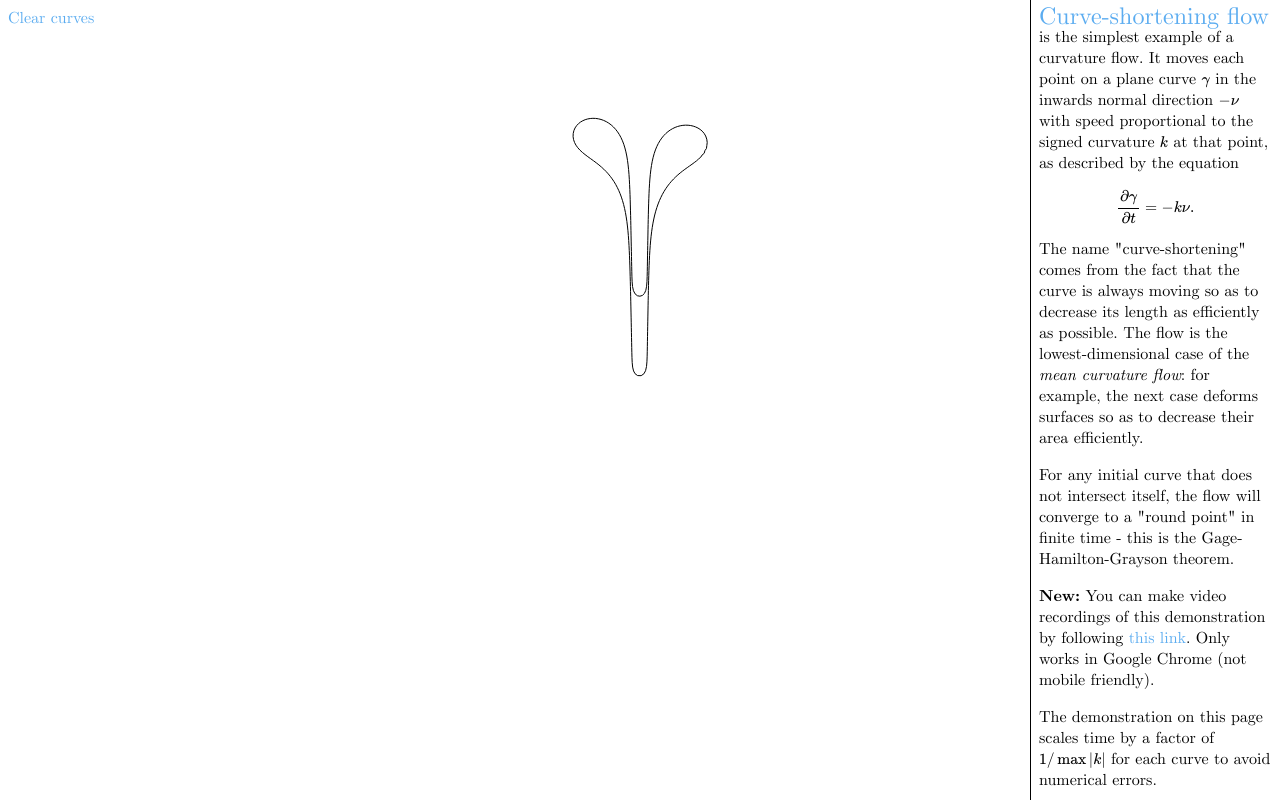
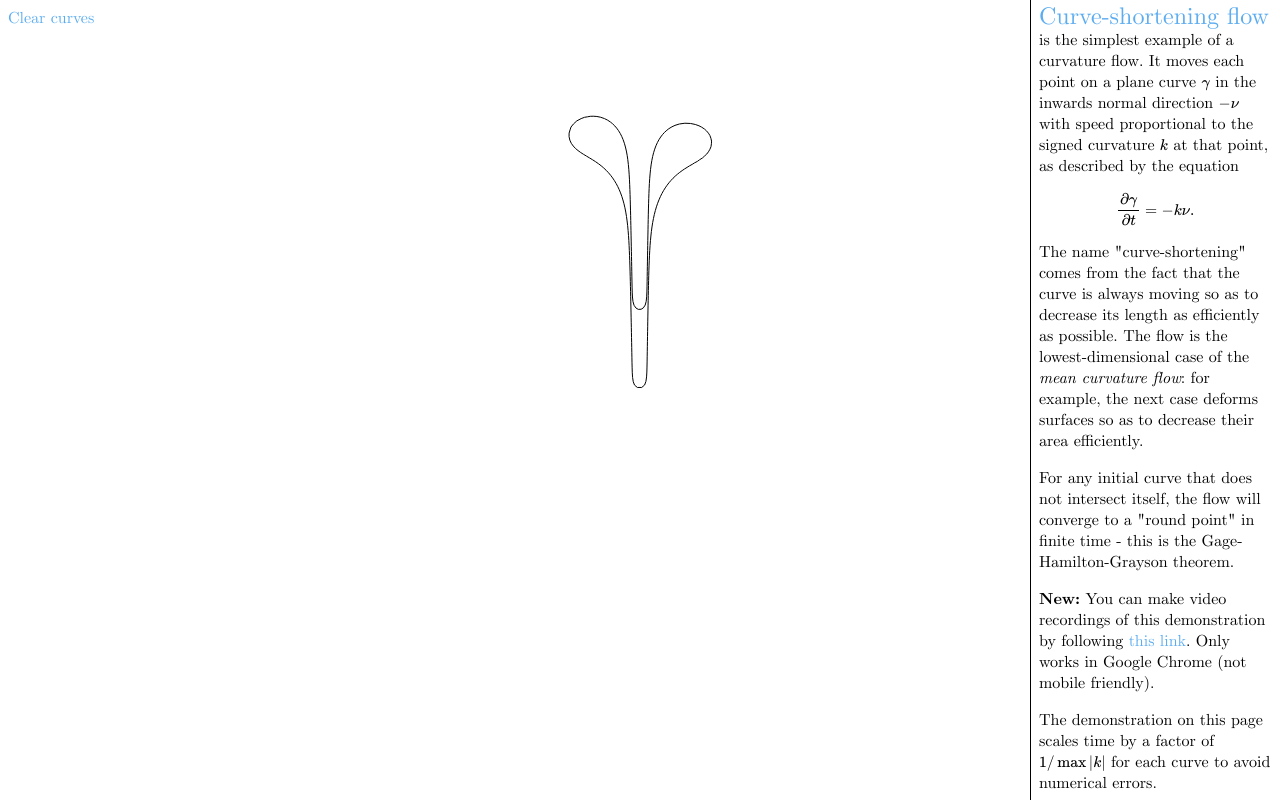
Before and after one commit to acarapetis/curve-shortening-demo, a website with bundled scripts: page index.html in a window 1280 px wide. Built offline with nearby package versions, Linux system fonts and the light colour scheme.

Commit message:
somewhat BROKEN: continued refactor

```diff
--- a/CircularList.js
+++ b/CircularList.js
@@ -38,8 +38,14 @@ export class CircularList {
         this._data.splice(0, startLength, ...values.slice(endLength));
     }
 
-    *[Symbol.iterator]() {
-        for (let v of this._data) yield v;
+    filter(fn) {
+        return new this.constructor(this._data.filter(
+            (x,i) => fn(x,i,this.neighbourhood(i))
+        ));
+    }
+
+    [Symbol.iterator]() {
+        return this._data.values();
     }
 
     *neighbourhoods() {
@@ -53,10 +59,13 @@ export class CircularList {
     }
 
     map(fn) {
-        return new CircularList(
+        return new this.constructor(
             this._data.map((x,i) => fn(x,i,this.neighbourhood(i)))
         )
     }
+
+    max() { return Math.max(...this._data); }
+    min() { return Math.min(...this._data); }
 }
 
 // A sensible modulo:
@@ -64,11 +73,3 @@ export class CircularList {
 function mod(k,n) {
     return (k%n + n)%n;
 }
-
-class Curve {
-    constructor(data = []) {
-        this.points = new CircularList(data);
-    }
-}
-
-window.CircularList = CircularList;
--- a/csf.js
+++ b/csf.js
@@ -2,8 +2,10 @@
 // This software is licensed under the MIT license.
 // See COPYING for more details.
 
-import {flowArray} from './flow.js';
+import {reparametrizedCSF, remesh,clean} from './flow.js';
 import {renderClosedCurve, renderPath} from './graphics.js';
+import {scale,curvature,add,subtract,squaredLength} from './geometry.js';
+import {CircularList} from './CircularList.js';
 
 // {{{ Setup
 var canvas = document.querySelector('canvas');
@@ -17,9 +19,6 @@ var drawing = false;
 var fresh_curve = [];
 var curves = [];
 var dt = 1;
-
-const toPairs = a => a.map(({x,y}) => [x,y]);
-const fromPairs = a => a.map(([x,y]) => ({x,y}));
 
 ctx.fillCircle = function(x,y,r) {
     this.beginPath();
@@ -48,15 +47,7 @@ var resize = function() {
 };
 // }}}
 
-// {{{ point distance functions for convenience
-var d2 = function(a,b) {
-    var dx = a.x - b.x;
-    var dy = a.y - b.y;
-    return dx*dx+dy*dy;
-};
-
-var len2 = function(a) { return d2(a,{x:0,y:0}); };
-// }}}
+const d2 = (a,b) => squaredLength(subtract(a,b));
 
 // {{{ Input Handling
 window.addEventListener('resize', resize);
@@ -64,10 +55,10 @@ window.addEventListener('orientationchange', resize);
 
 var mousemove = function(evt) {
     var rect = canvas.getBoundingClientRect();
-    raw_mouse = {
-        x: (evt.clientX-rect.left)/(rect.right-rect.left)*canvas.width,
-        y: (evt.clientY-rect.top)/(rect.bottom-rect.top)*canvas.height
-    };
+    raw_mouse = [
+        (evt.clientX-rect.left)/(rect.right-rect.left)*canvas.width,
+        (evt.clientY-rect.top)/(rect.bottom-rect.top)*canvas.height,
+    ];
     if (drawing && d2(raw_mouse,fresh_curve[fresh_curve.length - 1]) > seglength*seglength) fresh_curve.push(raw_mouse);
 };
 
@@ -98,22 +89,18 @@ function mouseup(e) {
     var p = fresh_curve[0];
     while(d2(p,fresh_curve[fresh_curve.length-1]) > seglength*seglength) {
         var q = fresh_curve[fresh_curve.length-1];
-        var d = { x: p.x - q.x, y: p.y - q.y };
-        var l = Math.pow(len2(d),1/2);
-        fresh_curve.push({
-            x: q.x + d.x * seglength / l,
-            y: q.y + d.y * seglength / l
-        });
+        var d = subtract(p,q);
+        var l = Math.pow(squaredLength(d),1/2);
+        fresh_curve.push(add(q,scale(d,seglength/l)));
     }
-    curves.push(fresh_curve);
+    curves.push(new CircularList(fresh_curve));
 }
 canvas.addEventListener('mouseup', mouseup);
 canvas.addEventListener('touchend', mouseup);
-
 // }}}
 
-// {{{ The "one giant function" design pattern
 var tick = function() {
+    requestAnimationFrame(tick);
     ticks++;
 
     if (ticks == 1) { // first tick
@@ -122,12 +109,12 @@ var tick = function() {
         var curve = [];
         for (var i = 0; i < N; i++) {
             var x = canvas.width/2 + canvas.width*(0.05 * Math.cos(2*Math.PI*i/N));
-            curve.push({
-                x: x + 0.2*canvas.width*Math.pow(Math.cos(2*Math.PI*i/N),101),
-                y: canvas.height * (0.15 + 0.05 * Math.sin(2*Math.PI*i/N) + 0.05*Math.sin(x/5) + 0.7 * Math.pow(Math.sin(2*Math.PI*i/N), 150))
-            });
+            curve.push([
+                x + 0.2*canvas.width*Math.pow(Math.cos(2*Math.PI*i/N),101),
+                canvas.height * (0.15 + 0.05 * Math.sin(2*Math.PI*i/N) + 0.05*Math.sin(x/5) + 0.7 * Math.pow(Math.sin(2*Math.PI*i/N), 150))
+            ]);
         }
-        curves.push(curve);
+        curves.push(new CircularList(curve));
     }
 
     // Clear screen and draw text
@@ -135,7 +122,7 @@ var tick = function() {
 
     ctx.fillStyle = 'black';
     ctx.textAlign  = 'center';
-    ctx.textBaseline='top';
+    ctx.textBaseline = 'top';
     if (curves.length == 0 && !drawing) {
         ctx.font = '40px Computer Modern Serif';
         ctx.fillText('Draw a closed curve',canvas.width/2, 10);
@@ -148,95 +135,31 @@ var tick = function() {
 
     // If user is currently drawing a curve, show it in grey.
     ctx.fillStyle = 'darkgrey';
-    if (drawing) renderPath(toPairs(fresh_curve), ctx, 0.25);
+    if (drawing) renderPath(fresh_curve, ctx, 0.25);
     ctx.fillStyle = 'black';
 
-    for (var j = 0; j < curves.length; j++) {
-        if (curves[j].length < 5) curves.splice(j,1); // If curve has less than 5 vertices, destroy it.
-        if (j == curves.length) break;
-        var cu = curves[j];
+    curves = curves.filter(cu => cu.length >= 5)
+    for (let [j,cu] of curves.entries()) {
+        cu = cu.filter(([x,y]) => isFinite(x) && isFinite(y));
 
-        // Remove any vertices with infinite coordinates
-        for (var i = 0; i < cu.length; i++) {
-            var a = cu[i];
-            if (!(isFinite(a.x) && isFinite(a.y))) {
-                cu.splice(i--,1);
-            }
-        }
+        remesh(cu, seglength);
+        clean(cu);
 
-        // Remesh: Redivide curve to keep nodes evenly distributed
-        for (var i = 0; i < cu.length; i++) {
-            var a = cu[i];
-            var bi = (i < cu.length - 1 ? i+1 : 0), b = cu[bi];
-
-            var dx = b.x - a.x;
-            var dy = b.y - a.y;
-
-            var dr2 = dx*dx + dy*dy;
-            if (dr2 > 4*seglength*seglength) {
-                // If vertices are too far apart, add a new vertex in between
-                var dr = Math.pow(dr2, 1/2);
-                cu.splice(1+i,0,{
-                    x: a.x + seglength * dx/dr,
-                    y: a.y + seglength * dy/dr
-                });
-            }
-
-            else if (cu.length > 4 && dr2 * 4 < seglength * seglength) {
-                // If vertices are too close, remove one of them
-                cu.splice(i--,1);
-            }
-        }
-
-        // Compute maximum curvature and remove any discrete cusps (i.e. consecutive vertices a b c with a=c)
-        var maxkappa = 0;
-        var mean = {x:0, y:0};
-        for (var i = 0; i < cu.length; i++) {
-            var a  = cu[i];
-            var bi = (i < cu.length - 1 ? i+1 : 0),              b = cu[bi];
-            var ci = (i < cu.length - 2 ? i+2 : i+2-cu.length),  c = cu[ci];
-
-            var dx = b.dx = 0.5*(c.x - a.x);
-            var dy = b.dy = 0.5*(c.y - a.y);
-            var ddx = b.ddx = c.x - 2*b.x + a.x;
-            var ddy = b.ddy = c.y - 2*b.y + a.y;
-
-            var dr2 = b.dr2 = dx*dx + dy*dy;
-
-            if (dr2 == 0) {
-                // We have a double-back, remove it and continue
-                cu.splice(i--,2);
-                continue;
-            }
-
-            var kappa = b.kappa = (dx * ddy - dy * ddx)/Math.pow(dr2,3/2);
-
-            if (Math.abs(kappa) > maxkappa) maxkappa = Math.abs(kappa);
-
-            mean.x += b.x;
-            mean.y += b.y;
-        }
-
-        mean.x /= cu.length;
-        mean.y /= cu.length;
+        let maxkappa = curvature(cu).max();
 
         // Flow
-        cu = curves[j] = fromPairs(
-            flowArray(toPairs(cu),dt/maxkappa)
-        );
+        cu = curves[j] = cu.map(reparametrizedCSF(dt/maxkappa));
 
-        renderClosedCurve(new CircularList(toPairs(cu)),ctx);
+        // Render
+        renderClosedCurve(cu,ctx);
 
         // Destroy curve if it is too small or curvature is too extreme
         if (maxkappa > 5000 || curves[j].length < 5) curves.splice(j--,1);
     }
 };
-// }}}
 
-// {{{ bombs away
 window.addEventListener('load',function() {
     resize();
-    setInterval(tick, 15);
+    tick();
     MathJax.Hub.Queue(resize);
 });
-// }}}
--- a/flow.js
+++ b/flow.js
@@ -2,7 +2,7 @@
 // This software is licensed under the MIT license.
 // See COPYING for more details.
 
-import {add, subtract, scale, squaredLength} from './geometry.js';
+import {add, subtract, scale, squaredLength, equals} from './geometry.js';
 import {CircularList} from './CircularList.js';
 
 // Forward Euler approximation to CSF with tangential reparametrization
@@ -19,3 +19,31 @@ export function flowArray(array, dt) {
         (new CircularList(array)).map(reparametrizedCSF(dt))
     );
 }
+
+export function remesh(cu,seglength) {
+    // Remesh: Redivide curve to keep nodes evenly distributed
+    for (let i = 0; i < cu.length; i++) {
+        const a = cu.get(i);
+        const b = cu.get(i+1);
+        const displacement = subtract(b,a);
+        const dr2 = squaredLength(displacement);
+
+        if (dr2 > 4*seglength*seglength) {
+            // If vertices are too far apart, add a new vertex in between
+            cu.splice(1+i, 0,
+                add(a, scale(displacement, seglength * dr2 ** (-1/2)))
+            );
+        }
+
+        else if (cu.length > 4 && dr2 * 4 < seglength**2) {
+            // If vertices are too close, remove one of them
+            cu.splice(i--,1);
+        }
+    }
+}
+
+export function clean(cu) {
+    for (let i = 0; i < cu.length; i++) {
+        if (equals(cu.get(i), cu.get(i+2))) cu.splice(i--,2);
+    }
+}
--- a/geometry.js
+++ b/geometry.js
@@ -2,27 +2,42 @@
 // This software is licensed under the MIT license.
 // See COPYING for more details.
 
-// These helper functions perform simple operations on vectors
+// These helper functions perform simple operations on 2D vectors
 // represented as javascript arrays.
 // For example, |2u+v+w|^2 would be written
 // squaredLength(add(scale(u,2),v,w)).
 
 export function add(...vs) {
     return vs.reduce(
-        (acc,v) => acc.map((x,i) => x + v[i])
+        ([u,v],[x,y]) => [u+x,v+y]
     );
 }
 
-export function subtract(v1,v2) {
-    return v1.map((x,i) => x - v2[i]);
+export function subtract([u,v],[x,y]) {
+    return [u-x,v-y];
 }
 
-export function scale(v,c) {
-    return v.map(x => x*c);
+export function scale([x,y],c) {
+    return [x*c,y*c];
 }
 
-export function squaredLength(v) {
-    return v
-        .map(x => x*x)
-        .reduce((acc,x) => acc+x);
+export function squaredLength([x,y]) {
+    return x*x+y*y;
 }
+
+export function cross([u,v],[x,y]) {
+    return u*y - v*x;
+}
+
+export function equals([u,v],[x,y]) {
+    return u == x && v == y;
+}
+
+export function curvature(curve) {
+    return curve.map((p,i,x) => {
+        const twiceDisplacement = subtract(x(1),x(-1));
+        const laplacian = add(x(1), x(-1), scale(x(0),-2));
+        const dr2 = squaredLength(subtract(x(1),x(-1))) * 0.25;
+        return 0.5 * cross(twiceDisplacement, laplacian) * dr2**(-3/2);
+    });
+}
--- a/index.html
+++ b/index.html
@@ -1,3 +1,4 @@
+<!DOCTYPE html>
 <html>
   <head>
     <title>Curve Shortening Flow - Interactive Demonstration</title>
--- a/package.json
+++ b/package.json
@@ -19,7 +19,7 @@
   },
   "scripts": {
     "browse": "browser-sync start --s --ss build --index index.html --files *.html,build/*.js,*.css --no-notify",
-    "build:dev": "rollup -c -w",
+    "build:dev": "rollup -c -w -m",
     "start": "npm-run-all --parallel build:dev browse"
   },
   "repository": {
--- a/rollup.config.js
+++ b/rollup.config.js
@@ -8,6 +8,7 @@ export default {
 	output: {
         file: 'build/bundle.js',
 		format: 'iife',
+        sourcemap: 'inline',
 	},
 	onwarn(warning) {
 		console.error(`(!) ${warning.message}`);
--- a/style.css
+++ b/style.css
@@ -7,14 +7,15 @@ html, body {
 body {
     position: relative;
     padding: 0;
-    height:100%;
+    min-height: 100vh;
 }
 canvas {
     display: block;
     width: 100%;
-    height:100%;
+    height: 100vh;
     -ms-touch-action: none;
 }
+
 div#info {
     position: absolute;
     right:0;
@@ -69,9 +70,3 @@ a:hover {
 #clear:hover {
     cursor: pointer;
 }
-
-@-ms-viewport, @viewport {
-    width: device-width;
-    initial-scale: 1;
-    maximum-scale: 1;
-}
```
